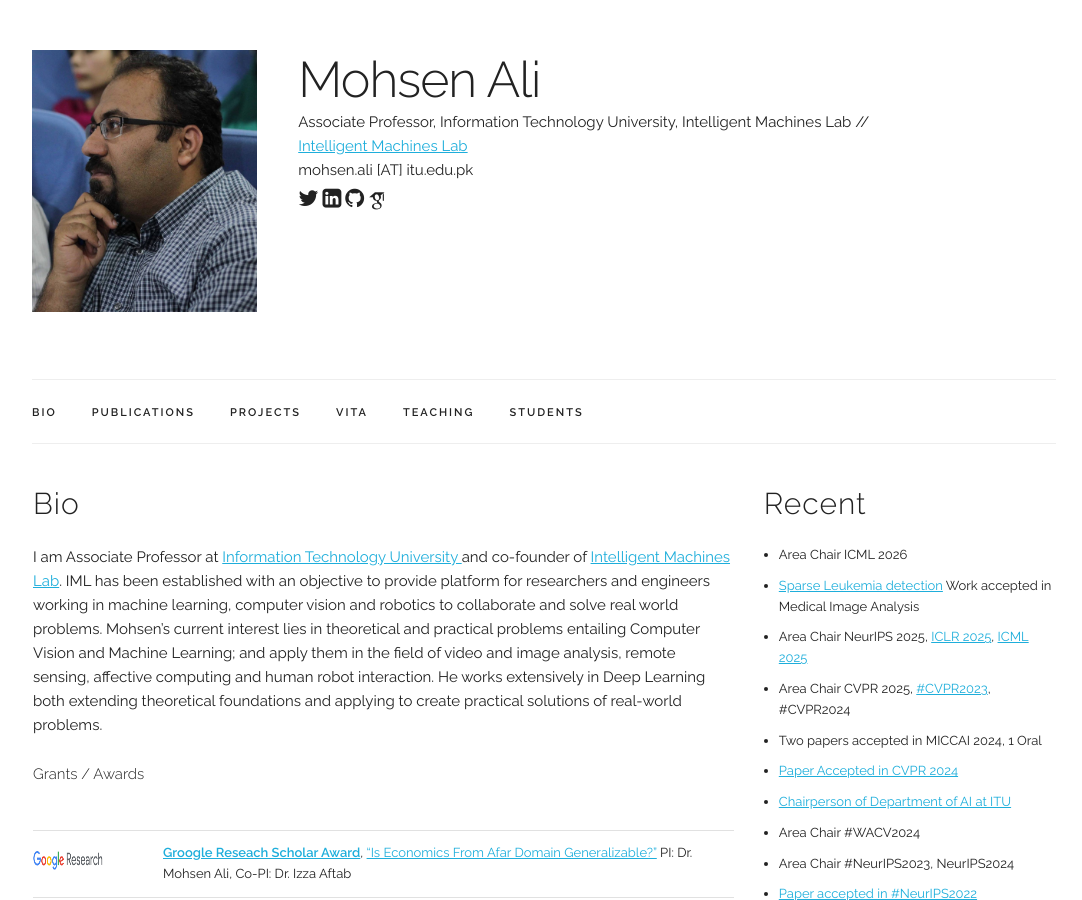
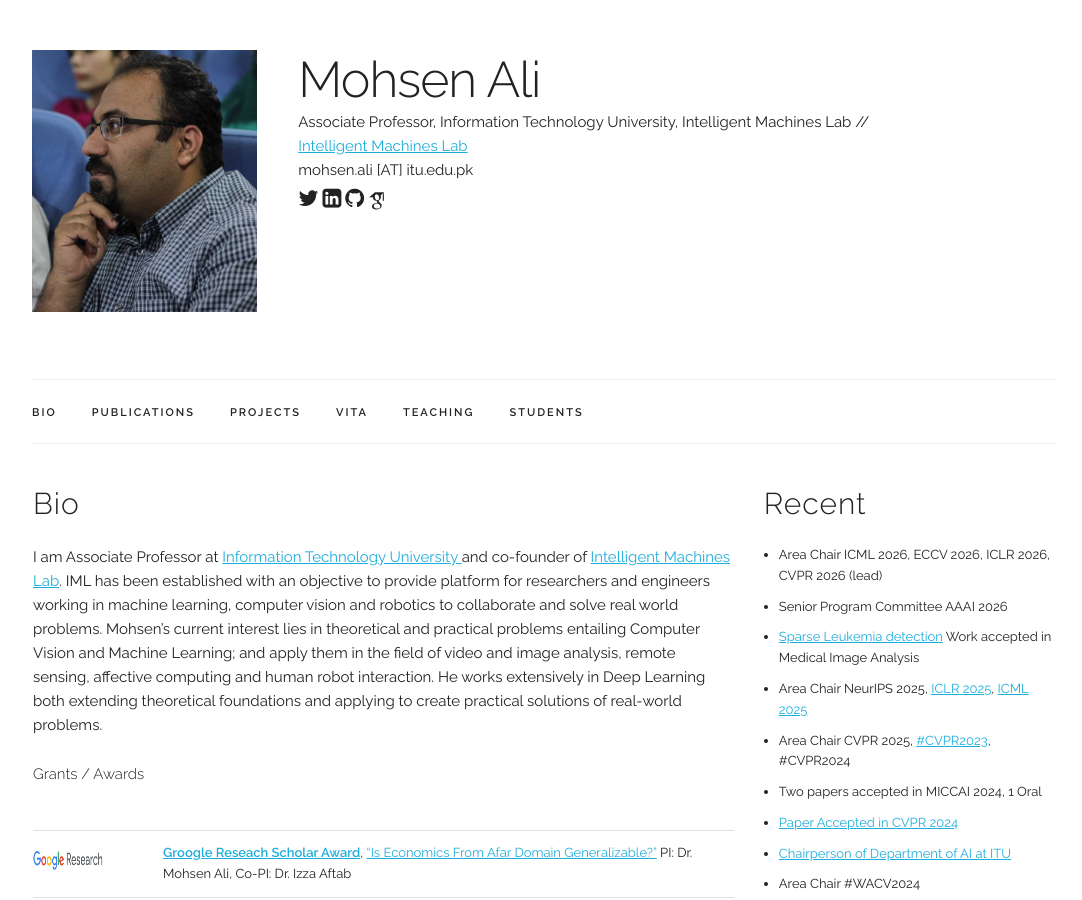
Before and after one commit to mohsenali/mohsenali.github.io, a Jekyll site: the page built from index.html, in a window 1280 px wide and 900 px high. Shown: the whole window, without its empty margins (96-1178 px from the left). Built offline with Jekyll 4.4.1, drawn with Linux system fonts in a browser that asks for light colours; some web fonts are replaced.

Commit message:
Update index.html

```diff
--- a/index.html
+++ b/index.html
@@ -92,7 +92,8 @@ title: Personal Webpage
   <h4>Recent</h4>
  <font size=2px>
  <ul class="listType">
-	 <li>Area Chair ICML 2026</li>
+  <li>Area Chair ICML 2026, ECCV 2026, ICLR 2026, CVPR 2026 (lead)</li>
+  <li>Senior Program Committee AAAI 2026</li>
   <li><a href="https://im.itu.edu.pk/sparse-leukemiaattri/">Sparse Leukemia detection</a> Work accepted in Medical Image Analysis </li>
   <li>Area Chair NeurIPS 2025, <a href="https://iclr.cc/Conferences/2025/ProgramCommittee">ICLR 2025</a>, <a href="https://icml.cc/Conferences/2025/ProgramCommittee">ICML 2025</a> </li>
   <li>Area Chair CVPR 2025, <a href="https://cvpr2023.thecvf.com/Conferences/2023/AreaChairs"> #CVPR2023</a>,  #CVPR2024</li>
```
